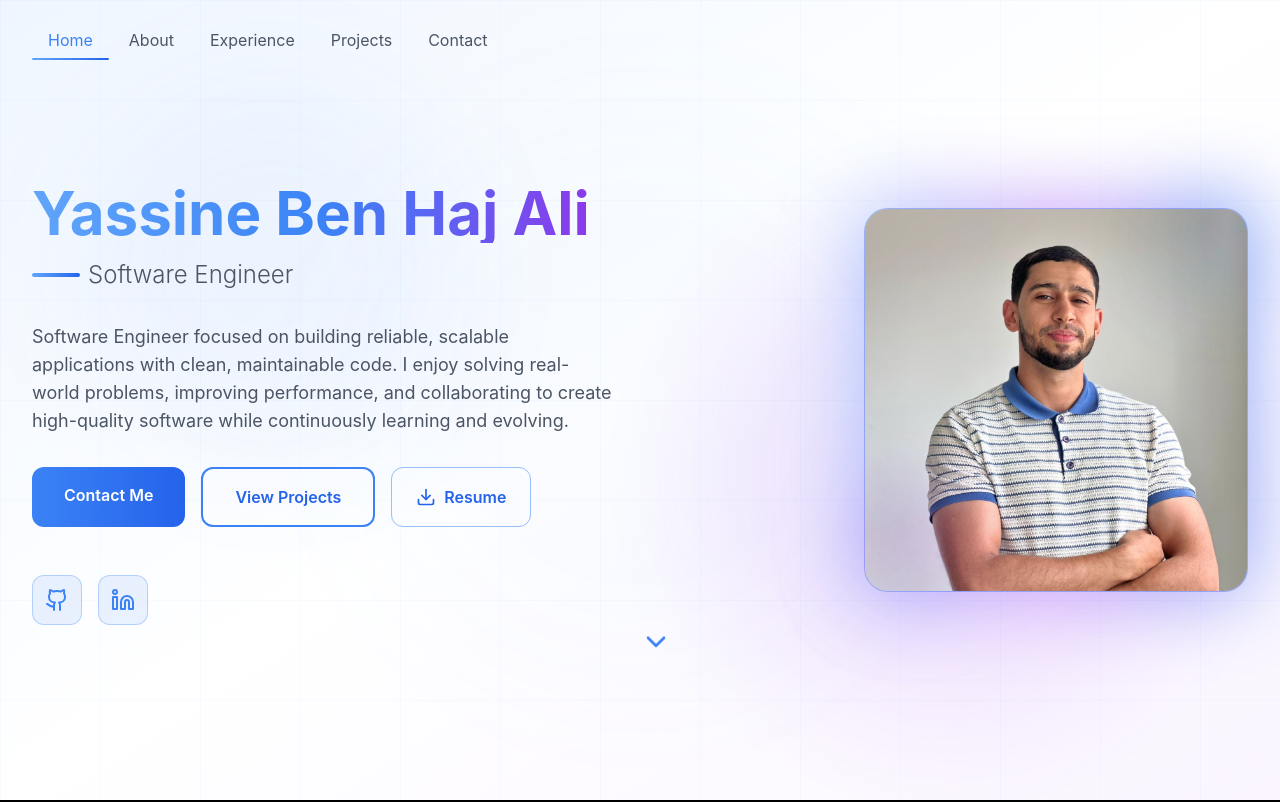
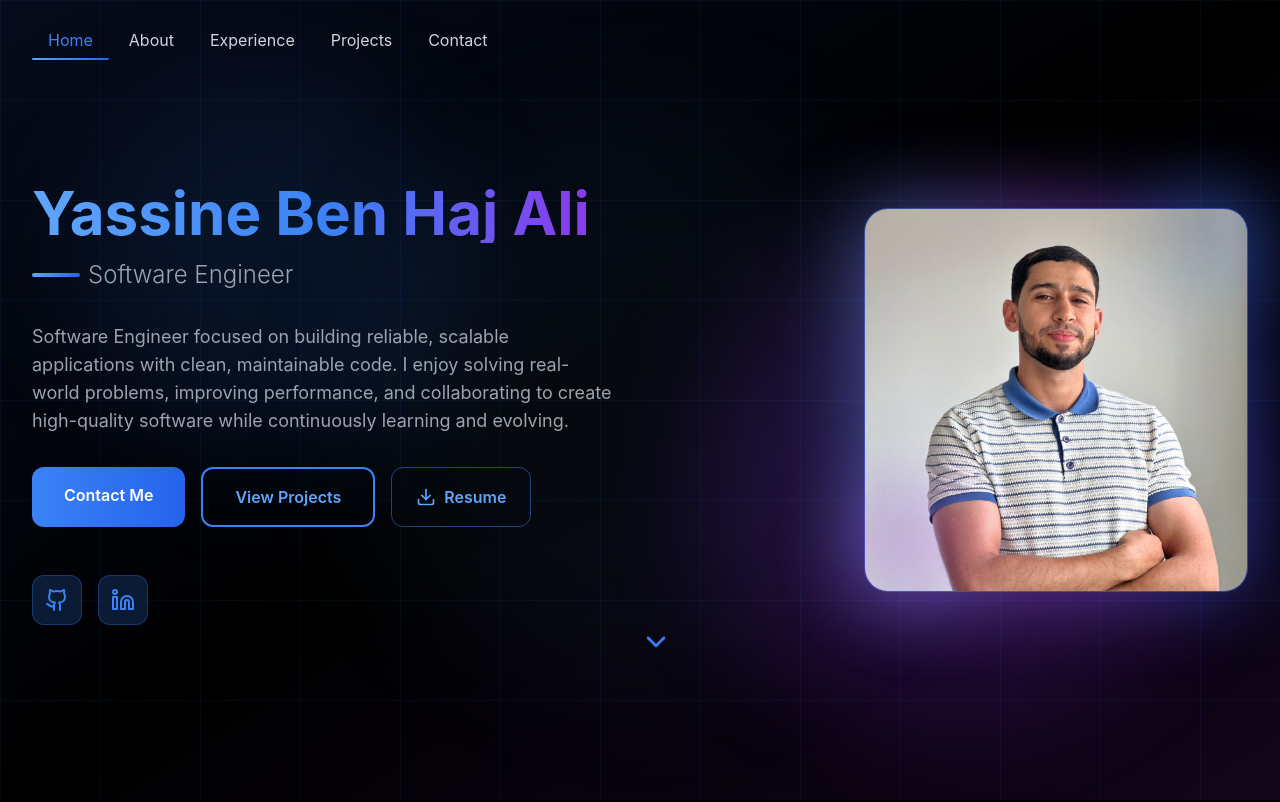
Before and after one commit to yassin-ben-haj-ali/portfolio, a React (Vite) app: page / in a window 1280 px wide. Shown: the top 802 px of the page. Built offline with nearby package versions, Linux system fonts and the light colour scheme.

Commit message:
set dark mode theme with default

```diff
--- a/src/components/Navbar/MobileNavItem.tsx
+++ b/src/components/Navbar/MobileNavItem.tsx
@@ -21,7 +21,7 @@ const MobileNavItem: React.FC<MobileNavItemProps> = ({
       className={`text-2xl font-semibold transition-all duration-300 hover:text-blue-500 hover:scale-110 ${
         isActive
           ? "text-blue-500 scale-110"
-          : "text-gray-700 dark:text-gray-300"
+          : "text-gray-300"
       }`}
       style={{
         transitionDelay: isMenuOpen ? `${delay}ms` : "0ms",
--- a/src/components/Navbar/NavItem.tsx
+++ b/src/components/Navbar/NavItem.tsx
@@ -11,7 +11,7 @@ const NavItem: React.FC<NavItemProps> = ({ item, isActive, onClick }) => {
       className={`relative px-4 py-2 rounded-lg transition-all duration-300 ${
         isActive
           ? "text-blue-500"
-          : "text-gray-600 dark:text-gray-300 hover:text-blue-500"
+          : "text-gray-300 hover:text-blue-500"
       }`}
     >
       {item.label}
--- a/src/components/Navbar/Navbar.tsx
+++ b/src/components/Navbar/Navbar.tsx
@@ -49,7 +49,7 @@ const Navbar = () => {
       <nav
         className={`fixed top-0 w-full z-50 transition-all duration-300 ${
           scrolled
-            ? "bg-white/90 dark:bg-black/90 backdrop-blur-xl border-b border-blue-500/30 shadow-lg shadow-blue-500/10"
+            ? "bg-black/90 backdrop-blur-xl border-b border-blue-500/30 shadow-lg shadow-blue-500/10"
             : "bg-transparent"
         }`}
       >
@@ -90,7 +90,7 @@ const Navbar = () => {
       >
         {/* Backdrop */}
         <div
-          className={`absolute inset-0 bg-white/98 dark:bg-black/98 backdrop-blur-2xl transition-opacity duration-300 ${
+          className={`absolute inset-0 bg-black/98 backdrop-blur-2xl transition-opacity duration-300 ${
             isMenuOpen ? "opacity-100" : "opacity-0"
           }`}
           onClick={() => setIsMenuOpen(false)}
--- a/src/components/ProjectCard/CarouselControlButton.tsx
+++ b/src/components/ProjectCard/CarouselControlButton.tsx
@@ -16,7 +16,7 @@ const CarouselControlButton: React.FC<CarouselControlButtonProps> = ({
     <button
       onClick={onClick}
       disabled={disabled}
-      className={`absolute top-1/2 -translate-y-1/2 bg-gray-900/80 hover:bg-gray-800 dark:bg-gray-800/80 dark:hover:bg-gray-700 text-white p-2 rounded-full transition-all opacity-0 group-hover:opacity-100 z-10 disabled:opacity-50 ${
+      className={`absolute top-1/2 -translate-y-1/2 bg-gray-800/80 hover:bg-gray-700 text-white p-2 rounded-full transition-all opacity-0 group-hover:opacity-100 z-10 disabled:opacity-50 ${
         btnSide == "left" ? "left-2" : "right-2"
       }`}
       aria-label={btnSide == "left" ? "prevImage" : "nextImage"}
--- a/src/sections/Hero.tsx
+++ b/src/sections/Hero.tsx
@@ -23,21 +23,21 @@ const Hero = () => {
       className="min-h-screen flex items-center justify-center relative overflow-hidden pt-16 md:pt-0"
     >
       {/* Animated Background */}
-      <div className="absolute inset-0 bg-gradient-to-br from-blue-50 via-white to-purple-50 dark:from-blue-900/20 dark:via-black dark:to-purple-900/20" />
+      <div className="absolute inset-0 bg-gradient-to-br from-blue-900/20 via-black to-purple-900/20" />
       <div className="absolute inset-0">
-        <div className="absolute top-20 left-20 w-64 h-64 md:w-96 md:h-96 bg-blue-500/10 dark:bg-blue-500/20 rounded-full blur-3xl animate-pulse" />
+        <div className="absolute top-20 left-20 w-64 h-64 md:w-96 md:h-96 bg-blue-500/20 rounded-full blur-3xl animate-pulse" />
         <div
-          className="absolute bottom-20 right-20 w-80 h-80 md:w-[500px] md:h-[500px] bg-purple-600/10 dark:bg-purple-600/20 rounded-full blur-3xl animate-pulse"
+          className="absolute bottom-20 right-20 w-80 h-80 md:w-[500px] md:h-[500px] bg-purple-600/20 rounded-full blur-3xl animate-pulse"
           style={{ animationDelay: "1s" }}
         />
         <div
-          className="absolute top-1/2 left-1/2 transform -translate-x-1/2 -translate-y-1/2 w-96 h-96 md:w-[600px] md:h-[600px] bg-blue-400/5 dark:bg-blue-400/10 rounded-full blur-3xl animate-pulse"
+          className="absolute top-1/2 left-1/2 transform -translate-x-1/2 -translate-y-1/2 w-96 h-96 md:w-[600px] md:h-[600px] bg-blue-400/10 rounded-full blur-3xl animate-pulse"
           style={{ animationDelay: "2s" }}
         />
       </div>
 
       {/* Grid Pattern Overlay */}
-      <div className="absolute inset-0 bg-[linear-gradient(rgba(59,130,246,0.03)_1px,transparent_1px),linear-gradient(90deg,rgba(59,130,246,0.03)_1px,transparent_1px)] bg-[size:100px_100px] dark:bg-[linear-gradient(rgba(59,130,246,0.07)_1px,transparent_1px),linear-gradient(90deg,rgba(59,130,246,0.07)_1px,transparent_1px)]" />
+      <div className="absolute inset-0 bg-[size:100px_100px] bg-[linear-gradient(rgba(59,130,246,0.07)_1px,transparent_1px),linear-gradient(90deg,rgba(59,130,246,0.07)_1px,transparent_1px)]" />
 
       <div
         className={`relative z-10 max-w-7xl mx-auto px-4 sm:px-6 lg:px-8 py-12 md:py-20 transition-all duration-1000 ${
@@ -55,13 +55,13 @@ const Hero = () => {
               </h1>
               <div className="flex items-center justify-center lg:justify-start space-x-2">
                 <div className="h-1 w-8 md:w-12 bg-gradient-to-r from-blue-400 to-blue-600 rounded-full" />
-                <p className="text-lg sm:text-xl md:text-2xl text-gray-600 dark:text-gray-400 font-light">
+                <p className="text-lg sm:text-xl md:text-2xl text-gray-400 font-light">
                   Software Engineer
                 </p>
               </div>
             </div>
 
-            <p className="text-base md:text-lg text-gray-600 dark:text-gray-400 max-w-2xl mx-auto lg:mx-0 leading-relaxed">
+            <p className="text-base md:text-lg text-gray-400 max-w-2xl mx-auto lg:mx-0 leading-relaxed">
               Software Engineer focused on building reliable, scalable
               applications with clean, maintainable code. I enjoy solving
               real-world problems, improving performance, and collaborating to
@@ -81,7 +81,7 @@ const Hero = () => {
 
               <a
                 href="#projects"
-                className="px-6 md:px-8 py-3 md:py-4 border-2 border-blue-500 text-blue-600 dark:text-blue-400 rounded-xl font-semibold hover:bg-blue-500/10 dark:hover:bg-blue-500/20 transition-all duration-300 backdrop-blur-sm text-sm md:text-base"
+                className="px-6 md:px-8 py-3 md:py-4 border-2 border-blue-500 text-blue-400 rounded-xl font-semibold hover:bg-blue-500/20 transition-all duration-300 backdrop-blur-sm text-sm md:text-base"
               >
                 View Projects
               </a>
@@ -89,7 +89,7 @@ const Hero = () => {
               <a
                 href={`${import.meta.env.BASE_URL}Yassine_Ben_Hadj_Ali_CV.pdf`}
                 download
-                className="flex items-center gap-2 px-5 md:px-6 py-3 md:py-4 border border-blue-500/50 text-blue-600 dark:text-blue-400 rounded-xl font-semibold hover:bg-blue-500/10 dark:hover:bg-blue-500/20 transition-all duration-300 backdrop-blur-sm text-sm md:text-base"
+                className="flex items-center gap-2 px-5 md:px-6 py-3 md:py-4 border border-blue-500/50 text-blue-400 rounded-xl font-semibold hover:bg-blue-500/20 transition-all duration-300 backdrop-blur-sm text-sm md:text-base"
               >
                 <Download size={18} className="md:w-5 md:h-5" />
                 <span>Resume</span>
@@ -102,7 +102,7 @@ const Hero = () => {
                 href="https://github.com/yassin-ben-haj-ali"
                 target="_blank"
                 rel="noopener noreferrer"
-                className="p-2.5 md:p-3 bg-blue-500/10 dark:bg-blue-500/20 border border-blue-500/30 rounded-xl hover:bg-blue-500/20 dark:hover:bg-blue-500/30 hover:border-blue-500/50 transition-all duration-300 backdrop-blur-sm group"
+                className="p-2.5 md:p-3 bg-blue-500/20 border border-blue-500/30 rounded-xl hover:bg-blue-500/30 hover:border-blue-500/50 transition-all duration-300 backdrop-blur-sm group"
               >
                 <Github className="text-blue-500 group-hover:scale-110 transition-transform w-5 h-5 md:w-6 md:h-6" />
               </a>
@@ -110,7 +110,7 @@ const Hero = () => {
                 href="https://www.linkedin.com/in/yassine-ben-haj-ali-820ba81b5"
                 target="_blank"
                 rel="noopener noreferrer"
-                className="p-2.5 md:p-3 bg-blue-500/10 dark:bg-blue-500/20 border border-blue-500/30 rounded-xl hover:bg-blue-500/20 dark:hover:bg-blue-500/30 hover:border-blue-500/50 transition-all duration-300 backdrop-blur-sm group"
+                className="p-2.5 md:p-3 bg-blue-500/20 border border-blue-500/30 rounded-xl hover:bg-blue-500/30 hover:border-blue-500/50 transition-all duration-300 backdrop-blur-sm group"
               >
                 <Linkedin className="text-blue-500 group-hover:scale-110 transition-transform w-5 h-5 md:w-6 md:h-6" />
               </a>
@@ -125,10 +125,10 @@ const Hero = () => {
 
               {/* Image Container */}
               <div className="relative">
-                <div className="w-64 h-64 sm:w-72 sm:h-72 md:w-80 md:h-80 lg:w-96 lg:h-96 rounded-3xl overflow-hidden bg-gradient-to-br from-blue-500/20 to-purple-600/20 dark:from-blue-500/30 dark:to-purple-600/30 border border-blue-500/30 backdrop-blur-sm">
+                <div className="w-64 h-64 sm:w-72 sm:h-72 md:w-80 md:h-80 lg:w-96 lg:h-96 rounded-3xl overflow-hidden bg-gradient-to-br from-blue-500/30 to-purple-600/30 border border-blue-500/30 backdrop-blur-sm">
                   {/* Loading Skeleton */}
                   {!imageLoaded && !imageError && (
-                    <div className="absolute inset-0 flex items-center justify-center bg-gradient-to-br from-blue-100 to-purple-100 dark:from-blue-900/20 dark:to-purple-900/20">
+                    <div className="absolute inset-0 flex items-center justify-center bg-gradient-to-br from-blue-900/20 to-purple-900/20">
                       <div className="text-center space-y-4">
                         {/* Animated Spinner */}
                         <div className="w-12 h-12 border-4 border-blue-500/30 border-t-blue-500 rounded-full animate-spin mx-auto" />
@@ -151,9 +151,9 @@ const Hero = () => {
 
                   {/* Fallback if image fails to load */}
                   {imageError && (
-                    <div className="w-full h-full flex items-center justify-center bg-gradient-to-br from-blue-100 to-purple-100 dark:from-blue-900/20 dark:to-purple-900/20">
+                    <div className="w-full h-full flex items-center justify-center bg-gradient-to-br from-blue-900/20 to-purple-900/20">
                       <div className="text-center">
-                        <p className="text-xs md:text-sm text-gray-600 dark:text-gray-400 mt-2">
+                        <p className="text-xs md:text-sm text-gray-400 mt-2">
                           Photo de profil
                         </p>
                       </div>
@@ -162,8 +162,8 @@ const Hero = () => {
                 </div>
 
                 {/* Decorative Elements */}
-                <div className="absolute -top-3 -right-3 md:-top-4 md:-right-4 w-20 h-20 md:w-24 md:h-24 bg-blue-500/20 dark:bg-blue-500/30 rounded-full blur-2xl" />
-                <div className="absolute -bottom-3 -left-3 md:-bottom-4 md:-left-4 w-24 h-24 md:w-32 md:h-32 bg-purple-500/20 dark:bg-purple-500/30 rounded-full blur-2xl" />
+                <div className="absolute -top-3 -right-3 md:-top-4 md:-right-4 w-20 h-20 md:w-24 md:h-24 bg-blue-500/30 rounded-full blur-2xl" />
+                <div className="absolute -bottom-3 -left-3 md:-bottom-4 md:-left-4 w-24 h-24 md:w-32 md:h-32 bg-purple-500/30 rounded-full blur-2xl" />
               </div>
             </div>
           </div>
```
Also changed, not shown: src/components/Footer.tsx (+6 -6 lines), src/components/ProjectCard/ProjectCard.tsx (+5 -5 lines), src/sections/Projects.tsx (+4 -6 lines).
